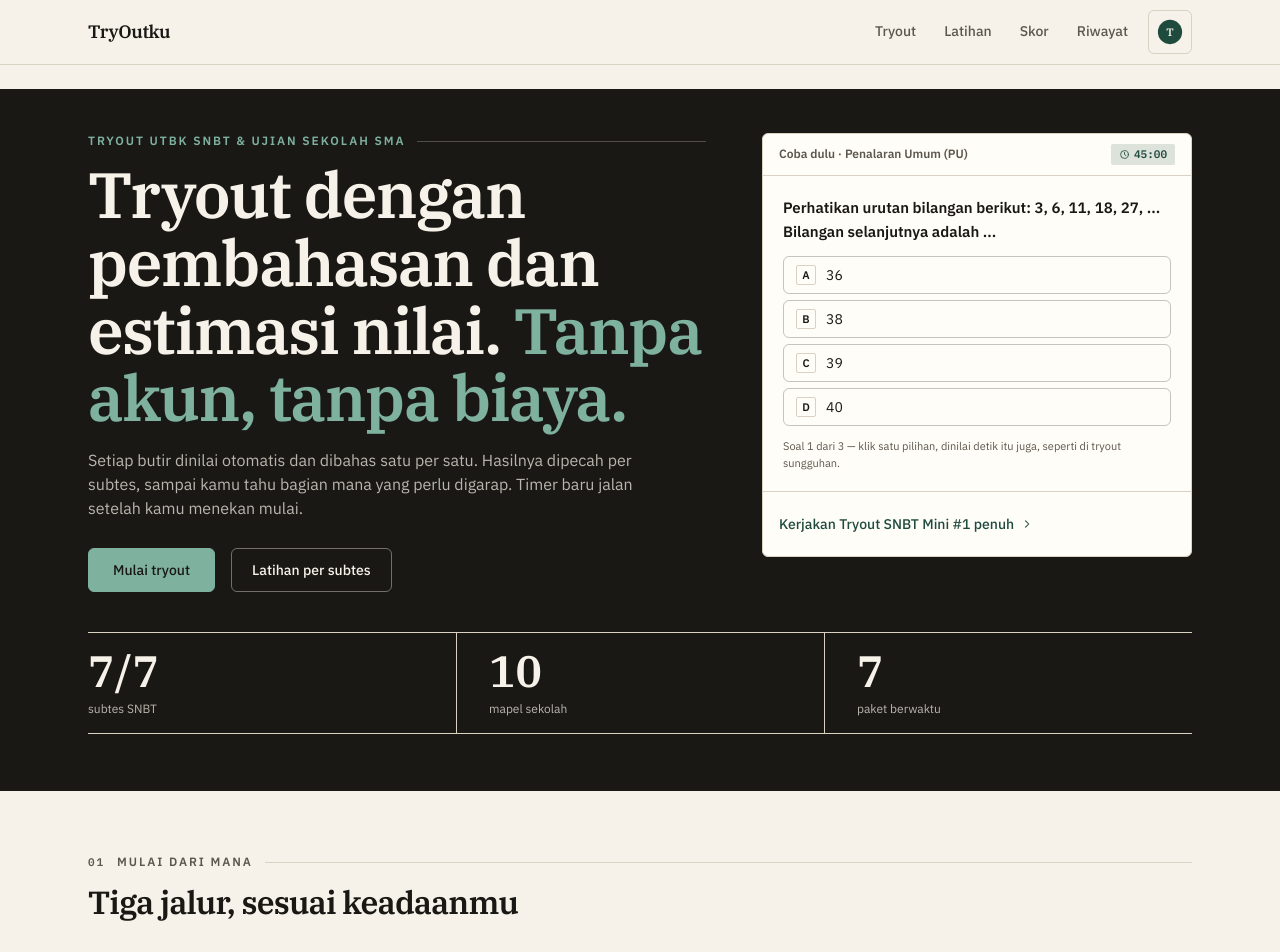
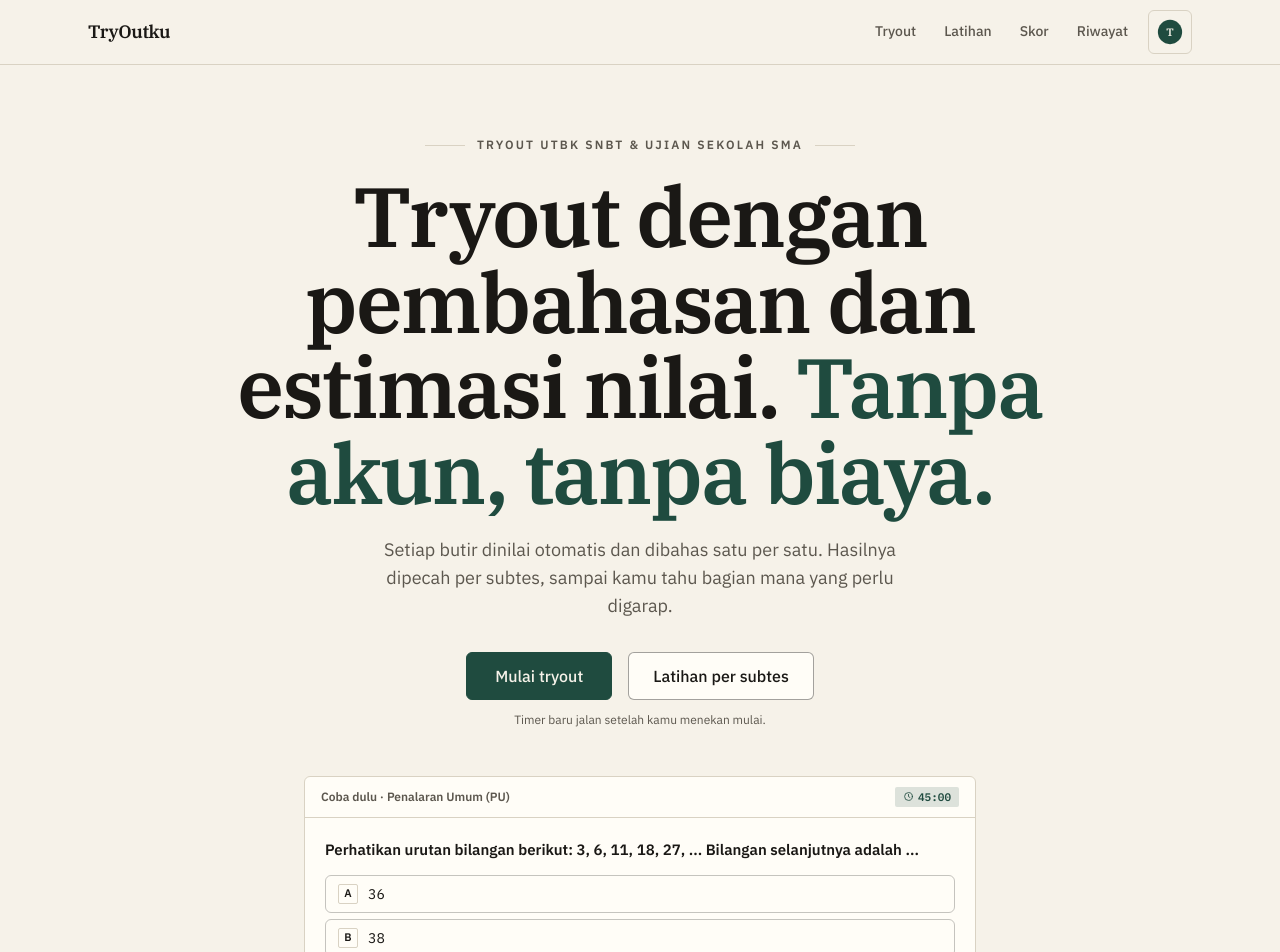
Before and after one commit to Mighty-Nievl/tryoutku, a Next.js app: page / in a window 1280 px wide. Shown: the top 952 px of the page. Built offline with nearby package versions, Linux system fonts and the light colour scheme.

Commit message:
redesign pass 7 (tanpa skill & rujukan): hero editorial terpusat h1 84px, kepala section ala bab (nomor mono besar + garis vertikal), CTA terpusat, lepas band gelap; chip contoh wrap-safe

```diff
--- a/src/app/globals.css
+++ b/src/app/globals.css
@@ -253,79 +253,3 @@ body {
     transition: none !important;
   }
 }
-
-/* ---------- Band gelap: poster malam belajar ----------
-   Aturan main sendiri, tanpa rujukan: satu zona gelap di paling atas
-   (hero) dan satu di paling bawah (CTA) — kertas di antaranya.
-   .band-bleed melukis box-shadow sejauh 100vmax ke kiri-kanan lalu
-   memotongnya dengan clip-path supaya tembus ke tepi viewport tanpa
-   menambah lebar gulir. Warna di-scope per tema lewat .dark +
-   data-theme, bukan lewat utility dark:. Aturan ini sengaja ditulis
-   di luar @layer supaya mengalahkan utility satu-kelas seperti
-   .text-muted dan .border-line. */
-.band-dark,
-.band-bleed {
-  --band-bg: 26 24 21;
-  --band-fg: 246 242 233;
-  --band-accent: 126 178 158;
-  background-color: rgb(var(--band-bg));
-  color: rgb(var(--band-fg));
-}
-.dark .band-dark,
-.dark .band-bleed {
-  --band-bg: 12 12 11;
-  --band-fg: 236 232 222;
-  --band-accent: 126 178 158;
-}
-html[data-theme="oled"] .band-dark,
-html[data-theme="oled"] .band-bleed {
-  --band-bg: 6 6 6;
-  --band-fg: 242 240 235;
-  --band-accent: 132 184 164;
-}
-.band-bleed {
-  box-shadow: 0 0 0 100vmax rgb(var(--band-bg));
-  clip-path: inset(0 -100vmax);
-}
-.band-dark {
-  border-color: rgb(var(--band-fg) / 0.35);
-}
-.band-bleed .hero-terms .text-muted,
-.band-dark .text-muted {
-  color: rgb(var(--band-fg) / 0.72);
-}
-.band-bleed .hero-terms .label,
-.band-dark .label {
-  color: rgb(var(--band-accent));
-}
-.band-bleed .hero-terms .text-accent,
-.band-dark .text-accent {
-  color: rgb(var(--band-accent));
-}
-.band-bleed .hero-terms .border-line,
-.band-bleed .hero-terms .divide-line > :not([hidden]) ~ :not([hidden]) {
-  border-color: rgb(var(--band-fg) / 0.18);
-}
-.band-bleed .hero-terms .bg-line {
-  background-color: rgb(var(--band-fg) / 0.25);
-}
-.band-bleed .hero-terms .btn-primary,
-.band-dark .btn-primary {
-  background-color: rgb(var(--band-accent));
-  border-color: rgb(var(--band-accent));
-  color: rgb(var(--band-bg));
-}
-.band-bleed .hero-terms .btn-primary:hover,
-.band-dark .btn-primary:hover {
-  background-color: rgb(var(--band-accent) / 0.88);
-}
-.band-bleed .hero-terms .btn-ghost,
-.band-dark .btn-ghost {
-  background-color: transparent;
-  border-color: rgb(var(--band-fg) / 0.4);
-  color: rgb(var(--band-fg));
-}
-.band-bleed .hero-terms .btn-ghost:hover,
-.band-dark .btn-ghost:hover {
-  background-color: rgb(var(--band-fg) / 0.1);
-}
--- a/src/app/page.tsx
+++ b/src/app/page.tsx
@@ -17,17 +17,31 @@ function formatTimer(minutes: number): string {
 }
 
 /**
- * Eyebrow section bernomor seperti daftar isi lembar ujian: nomor mono,
- * judul, lalu garis rambut yang memanjang ke tepi — pemisah visual tanpa
- * kartu atau hiasan baru.
+ * Kepala section ala bab buku: nomor besar mono di kiri, garis vertikal,
+ * lalu eyebrow kecil dan judul. Ini pengganti eyebrow polos — memberi
+ * ritme "daftar isi" tanpa menambah kartu atau warna baru.
  */
-function Eyebrow({ no, children }: { no: string; children: ReactNode }) {
+function SectionHead({
+  no,
+  kicker,
+  children,
+}: {
+  no: string;
+  kicker: string;
+  children: ReactNode;
+}) {
   return (
-    <p className="label flex items-center gap-3 uppercase tracking-[0.16em]">
-      <span className="font-mono text-[11px]">{no}</span>
-      <span>{children}</span>
-      <span aria-hidden="true" className="hidden h-px flex-1 bg-line sm:block" />
-    </p>
+    <div className="flex items-end gap-4 sm:gap-6">
+      <span className="num font-mono text-[clamp(40px,6vw,64px)] font-light leading-[0.85] text-muted/60">
+        {no}
+      </span>
+      <div className="border-l border-line pl-4 sm:pl-6">
+        <p className="label uppercase tracking-[0.16em]">{kicker}</p>
+        <h2 className="mt-2 font-serif text-[clamp(23px,3.2vw,32px)] font-semibold tracking-tight">
+          {children}
+        </h2>
+      </div>
+    </div>
   );
 }
 
@@ -105,35 +119,34 @@ export default function Home() {
 
   return (
     <div className="pb-4">
-      {/* ---------- hero: band gelap full-bleed, poster malam belajar ---------- */}
-      <section className="band-bleed -mx-4 px-4 pb-12 pt-9 sm:-mx-6 sm:px-6 sm:pb-14 sm:pt-11">
-        <div className="grid gap-10 md:grid-cols-[minmax(0,1fr)_360px] md:items-start lg:grid-cols-[minmax(0,1fr)_430px] lg:gap-14">
-          <div className="hero-terms flex min-w-0 flex-col">
-            <p className="label flex items-center gap-3 uppercase tracking-[0.16em]">
+      {/* ---------- hero: editorial gading, terpusat ---------- */}
+      <section className="border-b border-line pb-12 pt-8 sm:pb-16 sm:pt-12">
+        <div className="mx-auto max-w-4xl text-center">
+          <p className="label flex items-center justify-center gap-3 uppercase tracking-[0.18em]">
+            <span aria-hidden="true" className="hidden h-px w-10 bg-line sm:block" />
             <span>Tryout UTBK SNBT &amp; ujian sekolah SMA</span>
-              <span aria-hidden="true" className="hidden h-px flex-1 bg-line lg:block" />
+            <span aria-hidden="true" className="hidden h-px w-10 bg-line sm:block" />
           </p>
-            <h1 className="mt-3 max-w-2xl text-balance font-serif text-[clamp(32px,5.5vw,64px)] font-semibold leading-[1.06] tracking-tight">
+          <h1 className="mt-5 text-balance font-serif text-[clamp(36px,7vw,84px)] font-semibold leading-[1.02] tracking-tight">
             Tryout dengan pembahasan dan estimasi nilai.{" "}
             <span className="text-accent">Tanpa akun, tanpa biaya.</span>
           </h1>
-            <p className="mt-4 max-w-xl text-[15px] leading-relaxed text-muted sm:text-base">
+          <p className="mx-auto mt-5 max-w-xl text-[15px] leading-relaxed text-muted sm:text-lg">
             Setiap butir dinilai otomatis dan dibahas satu per satu. Hasilnya dipecah per
-              subtes, sampai kamu tahu bagian mana yang perlu digarap. Timer baru jalan setelah
-              kamu menekan mulai.
+            subtes, sampai kamu tahu bagian mana yang perlu digarap.
           </p>
-
-            <div className="mt-7 flex flex-wrap items-center gap-3 sm:gap-4">
-              <Link href={`/tryout/${paketUtama.id}`} className="btn-primary h-11 px-6">
+          <div className="mt-8 flex flex-wrap items-center justify-center gap-3 sm:gap-4">
+            <Link href={`/tryout/${paketUtama.id}`} className="btn-primary h-12 px-7 text-base">
               Mulai tryout
             </Link>
-              <Link href="/latihan" className="btn-ghost h-11 px-5">
+            <Link href="/latihan" className="btn-ghost h-12 px-6 text-base">
               Latihan per subtes
             </Link>
           </div>
+          <p className="mt-3 text-xs text-muted">Timer baru jalan setelah kamu menekan mulai.</p>
         </div>
 
-          <div className="min-w-0">
+        <div className="mx-auto mt-12 max-w-2xl">
           <HeroTry
             questions={contohSoal}
             timer={formatTimer(paketUtama.durationMin)}
@@ -141,17 +154,16 @@ export default function Home() {
             paketHref={`/tryout/${paketUtama.id}`}
           />
         </div>
-        </div>
 
-        {/* Strip angka full-width: penutup cover hero, bukan kolom kiri —
-            lebarnya seimbang dengan kartu pratinjau di atasnya. */}
-        <dl className="hero-terms mt-10 grid grid-cols-3 divide-x divide-line border-y border-line">
-          {statistik.map((item, index) => (
-            <div key={item.label} className={index === 0 ? "py-4 pr-4" : "py-4 pl-5 sm:pl-8"}>
-              <dd className="num font-serif text-[clamp(28px,4vw,44px)] font-semibold leading-none">
+        <dl className="mt-12 grid grid-cols-3 divide-x divide-line border-y border-line">
+          {statistik.map((item) => (
+            <div key={item.label} className="px-3 py-5 text-center sm:px-6">
+              <dd className="num font-serif text-[clamp(30px,4.5vw,48px)] font-semibold leading-none">
                 {item.nilai}
               </dd>
-              <dt className="mt-2 text-[11px] leading-snug text-muted sm:text-xs">{item.label}</dt>
+              <dt className="mt-2 text-[11px] uppercase tracking-[0.14em] text-muted sm:text-xs">
+                {item.label}
+              </dt>
             </div>
           ))}
         </dl>
@@ -162,10 +174,9 @@ export default function Home() {
       {/* ---------- mulai dari mana ---------- */}
       <section className="border-b border-line py-12 sm:py-16">
         <Reveal>
-          <Eyebrow no="01">Mulai dari mana</Eyebrow>
-          <h2 className="mt-2 font-serif text-[clamp(23px,3.2vw,32px)] font-semibold tracking-tight">
+          <SectionHead no="01" kicker="Mulai dari mana">
             Tiga jalur, sesuai keadaanmu
-          </h2>
+          </SectionHead>
           <ul className="mt-5">
             {jalurMulai.map((jalur, i) => (
               <li key={jalur.label} className="border-b border-line last:border-b-0">
@@ -214,10 +225,9 @@ export default function Home() {
       {/* ---------- dua cara berlatih ---------- */}
       <section className="border-b border-line py-12 sm:py-16">
         <Reveal>
-          <Eyebrow no="02">Cara kerja</Eyebrow>
-          <h2 className="mt-2 font-serif text-[clamp(23px,3.2vw,32px)] font-semibold tracking-tight">
+          <SectionHead no="02" kicker="Cara kerja">
             Dua cara berlatih
-          </h2>
+          </SectionHead>
           <div className="mt-6 grid gap-5 sm:grid-cols-2">
             <Link href="/tryout" className="card card-hover flex flex-col p-6">
               <p className="label flex items-center gap-1.5">
@@ -318,19 +328,18 @@ export default function Home() {
       {/* ---------- bentuk hasil: pita bertekstur, memecah ritme section ---------- */}
       <section className="-mx-4 border-y border-line bg-raised/60 px-4 py-12 sm:-mx-6 sm:px-6 sm:py-16">
         <Reveal>
-          <Eyebrow no="03">Bentuk hasil</Eyebrow>
-          <h2 className="mt-2 font-serif text-[clamp(23px,3.2vw,32px)] font-semibold tracking-tight">
+          <SectionHead no="03" kicker="Bentuk hasil">
             Selesai sesi, kamu dapat kertas skor — bukan sekadar angka benar
-          </h2>
+          </SectionHead>
           <div className="mt-6 grid gap-8 md:grid-cols-[minmax(0,420px)_minmax(0,1fr)] md:items-start">
             <div
               className="card p-5"
               role="img"
               aria-label="Contoh kertas skor Tryout SNBT Mini: 24 benar dari 35 soal, estimasi 614 dari 800, terlemah Literasi Bahasa Inggris"
             >
-              <div className="flex items-center justify-between gap-2">
+              <div className="flex flex-wrap items-center justify-between gap-2">
                 <p className="label">Contoh hasil · {paketUtama.name}</p>
-                <span className="chip text-[10px]">contoh, bukan hasilmu</span>
+                <span className="chip whitespace-nowrap text-[10px]">contoh, bukan hasilmu</span>
               </div>
               <div className="mt-4 flex items-start gap-4">
                 <ScoreRing percent={contohHasil.persen} size={96} />
@@ -393,10 +402,9 @@ export default function Home() {
       {/* ---------- cakupan bank soal ---------- */}
       <section className="border-b border-line py-12 sm:py-16">
         <Reveal>
-          <Eyebrow no="04">Bank soal</Eyebrow>
-          <h2 className="mt-2 font-serif text-[clamp(23px,3.2vw,32px)] font-semibold tracking-tight">
+          <SectionHead no="04" kicker="Bank soal">
             {SUBTESTS.length} subtes dan mapel, {totalSoal} soal dinilai dan dibahas
-          </h2>
+          </SectionHead>
           <p className="mt-2 max-w-2xl text-sm leading-relaxed text-muted">
             Daftar di bawah dihitung langsung dari bank soal saat halaman dibangun. Pilih satu
             baris untuk langsung latihan subtes itu.
@@ -453,26 +461,22 @@ export default function Home() {
       {/* ---------- ajakan penutup: panel berperforasi, seperti kupon lembar ---------- */}
       <section className="py-12 sm:py-16">
         <Reveal>
-          <div className="band-dark rounded-md border-2 border-dashed px-5 py-8 sm:px-10 sm:py-10">
-            <div className="grid gap-6 md:grid-cols-[minmax(0,1fr)_auto] md:items-center">
-            <div>
-              <h2 className="font-serif text-[clamp(23px,3.2vw,32px)] font-semibold tracking-tight">
+          <div className="rounded-md border-2 border-dashed border-line bg-surface px-5 py-10 text-center sm:px-10 sm:py-14">
+            <h2 className="font-serif text-[clamp(24px,3.5vw,36px)] font-semibold tracking-tight">
               {paketUtama.durationMin} menit dari sekarang, kamu sudah tahu posisimu
             </h2>
-              <p className="mt-2 max-w-xl text-sm leading-relaxed text-muted">
+            <p className="mx-auto mt-3 max-w-xl text-sm leading-relaxed text-muted sm:text-base">
               {paketUtama.name}: {soalPaketUtama} soal dari {subtesUtama.length} subtes. Timer
               baru jalan setelah kamu tekan mulai, dan hasilnya langsung menunjuk bagian yang
               perlu digarap.
             </p>
-            </div>
-            <div className="flex flex-wrap items-center gap-3">
-              <Link href={`/tryout/${paketUtama.id}`} className="btn-primary h-11 px-6">
+            <div className="mt-7 flex flex-wrap items-center justify-center gap-3">
+              <Link href={`/tryout/${paketUtama.id}`} className="btn-primary h-12 px-7 text-base">
                 Mulai {paketUtama.name.replace("Tryout ", "")}
               </Link>
-              <Link href="/tryout" className="btn-ghost h-11 px-5">
+              <Link href="/tryout" className="btn-ghost h-12 px-6 text-base">
                 Lihat semua paket
               </Link>
-            </div>
             </div>
           </div>
         </Reveal>
```
Lines whose indentation alone changed are shown as unchanged.
